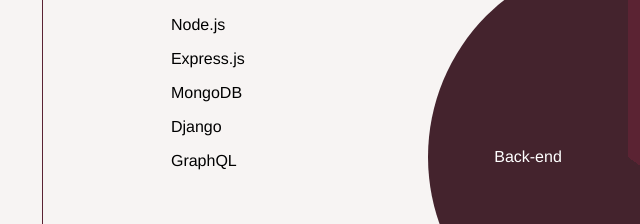
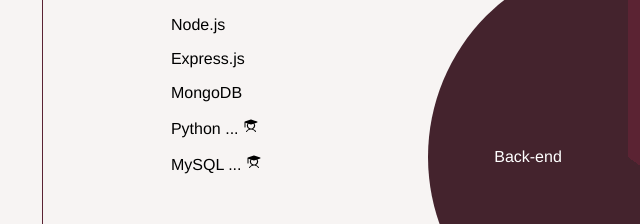
Before and after one commit to Piamah/portfoliov2, a Gatsby site: page / in a window 1280 px wide. Shown: the part 839-1063 px from the top of the page, 0-640 px from the left. Built offline with nearby package versions, Linux system fonts and the light colour scheme; Gatsby itself is replaced by a stand-in of ours; a web font is replaced by a local one.

Commit message:
Ajout in learning for skills

```diff
--- a/src/components/Skills.js
+++ b/src/components/Skills.js
@@ -1,4 +1,5 @@
 import React from 'react';
+import { PiStudentFill } from "react-icons/pi";
 import '../styles/Skills.scss'
 
 
@@ -10,8 +11,8 @@
                 <p>Node.js</p>
                 <p>Express.js</p>
                 <p>MongoDB</p>
-                <p>Django</p>
-                <p>GraphQL</p>
+                <p>Python ... <PiStudentFill /></p>
+                <p>MySQL ... <PiStudentFill /></p>
 
             </div>
             <div className='graphSkills'>
```
